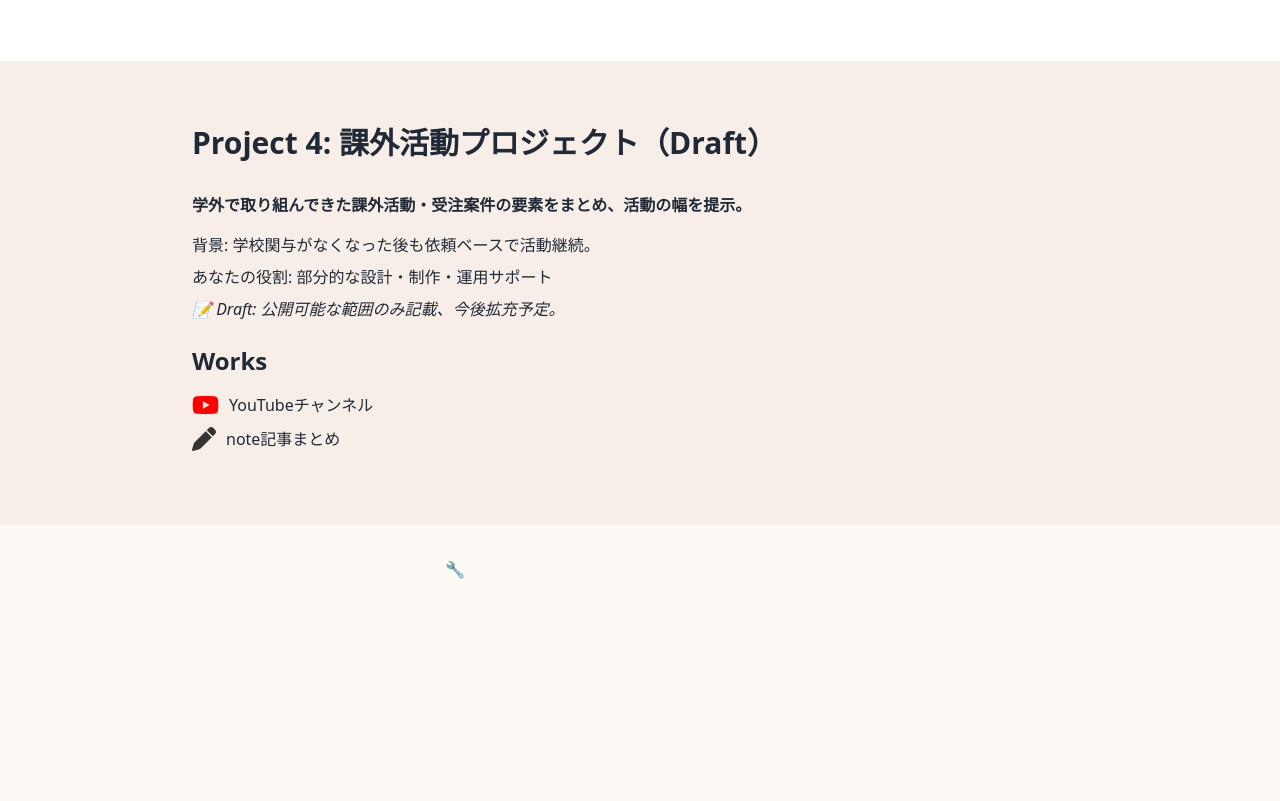
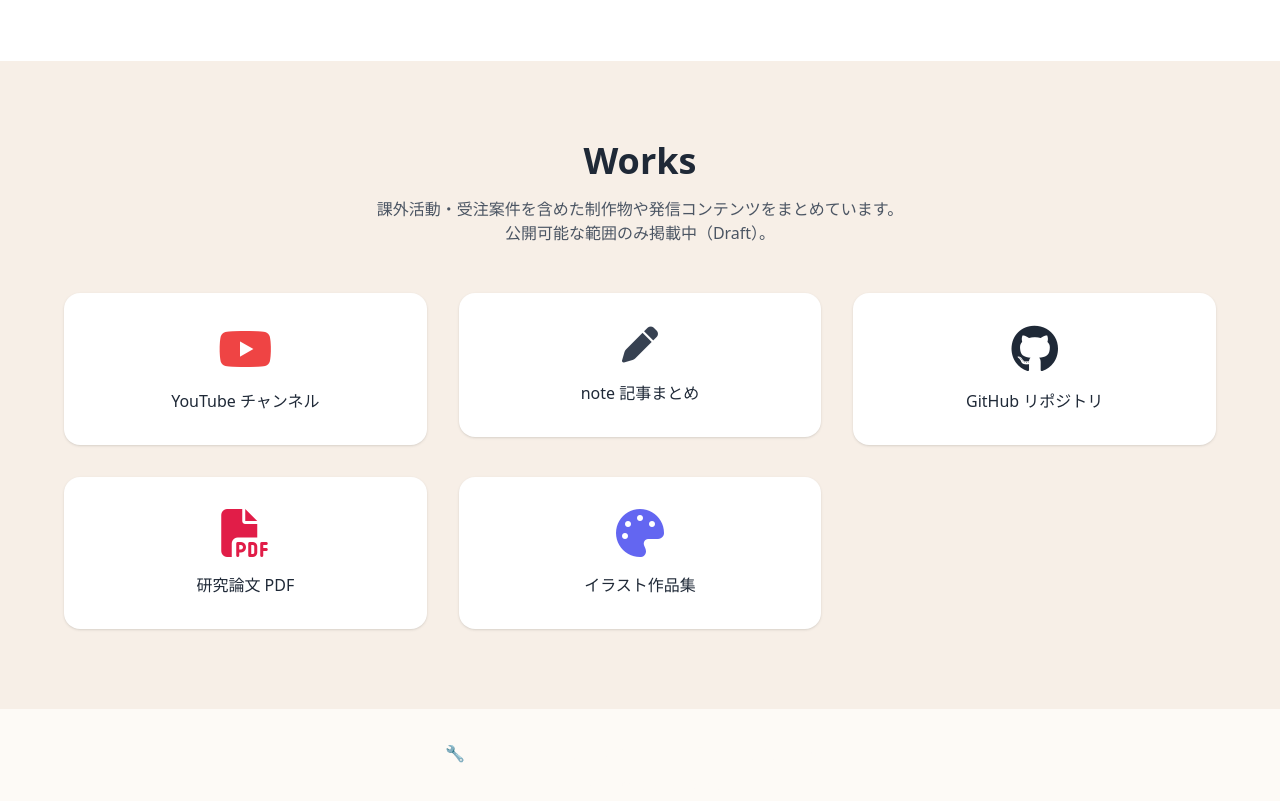
Before and after one commit to snoopysekaowa773-beep/myportfolio_20250901, a plain HTML site: page index.html in a window 1280 px wide. Shown: the part 1835-2636 px from the top of the page. Before the commit the page ends 2480 px from the top, so only its background shows below. Drawn offline with nearby package versions, Linux system fonts and the light colour scheme.

Commit message:
Update index.html

```diff
--- a/index.html
+++ b/index.html
@@ -53,31 +53,63 @@
     </div>
   </section>
 
-<section class="py-16 px-6 bg-[#f7efe7]">
-  <div class="max-w-4xl mx-auto">
-    <h2 class="text-3xl font-bold text-brown-700 mb-8">Project 4: 課外活動プロジェクト（Draft）</h2>
-    <p class="mb-4 font-semibold">学外で取り組んできた課外活動・受注案件の要素をまとめ、活動の幅を提示。</p>
-    <p class="mb-2">背景: 学校関与がなくなった後も依頼ベースで活動継続。</p>
-    <p class="mb-2">あなたの役割: 部分的な設計・制作・運用サポート</p>
-    <p class="italic mb-6">📝 Draft: 公開可能な範囲のみ記載、今後拡充予定。</p>
+<section class="py-20 px-6 bg-[#f7efe7]">
+  <div class="max-w-6xl mx-auto text-center">
+    <h2 class="text-4xl font-bold text-brown-700 mb-4">Works</h2>
+    <p class="text-gray-600 mb-12">
+      課外活動・受注案件を含めた制作物や発信コンテンツをまとめています。<br class="hidden sm:block">
+      公開可能な範囲のみ掲載中（Draft）。
+    </p>
 
-    <h3 class="text-2xl font-semibold text-brown-600 mb-4">Works</h3>
-    <ul style="list-style: none; padding: 0;">
-      <li style="margin: 10px 0;">
-        <a href="https://www.youtube.com/@FromMToD" target="_blank" style="text-decoration: none; display: flex; align-items: center; gap: 10px;">
-          <i class="fab fa-youtube" style="color: red; font-size: 1.5rem;"></i>
-          YouTubeチャンネル
+    <ul class="grid gap-8 sm:grid-cols-2 lg:grid-cols-3">
+      <!-- YouTube -->
+      <li>
+        <a href="https://www.youtube.com/@FromMToD" target="_blank"
+           class="flex flex-col items-center gap-4 p-8 bg-white rounded-2xl shadow hover:shadow-lg hover:-translate-y-1 transition">
+          <i class="fab fa-youtube text-5xl text-red-500"></i>
+          <span class="font-medium text-gray-800">YouTube チャンネル</span>
         </a>
       </li>
-      <li style="margin: 10px 0;">
-        <a href="https://note.com/sitona_chemi" target="_blank" style="text-decoration: none; display: flex; align-items: center; gap: 10px;">
-          <i class="fa-solid fa-pen" style="color: #333; font-size: 1.5rem;"></i>
-          note記事まとめ
+
+      <!-- note -->
+      <li>
+        <a href="https://note.com/sitona_chemi" target="_blank"
+           class="flex flex-col items-center gap-4 p-8 bg-white rounded-2xl shadow hover:shadow-lg hover:-translate-y-1 transition">
+          <i class="fa-solid fa-pen text-4xl text-gray-700"></i>
+          <span class="font-medium text-gray-800">note 記事まとめ</span>
+        </a>
+      </li>
+
+      <!-- GitHub -->
+      <li>
+        <a href="https://github.com/ユーザー名" target="_blank"
+           class="flex flex-col items-center gap-4 p-8 bg-white rounded-2xl shadow hover:shadow-lg hover:-translate-y-1 transition">
+          <i class="fab fa-github text-5xl text-gray-800"></i>
+          <span class="font-medium text-gray-800">GitHub リポジトリ</span>
+        </a>
+      </li>
+
+      <!-- 論文PDF -->
+      <li>
+        <a href="your-paper.pdf" target="_blank"
+           class="flex flex-col items-center gap-4 p-8 bg-white rounded-2xl shadow hover:shadow-lg hover:-translate-y-1 transition">
+          <i class="fa-solid fa-file-pdf text-5xl text-rose-600"></i>
+          <span class="font-medium text-gray-800">研究論文 PDF</span>
+        </a>
+      </li>
+
+      <!-- イラスト作品 -->
+      <li>
+        <a href="your-art-gallery-link" target="_blank"
+           class="flex flex-col items-center gap-4 p-8 bg-white rounded-2xl shadow hover:shadow-lg hover:-translate-y-1 transition">
+          <i class="fa-solid fa-palette text-5xl text-indigo-500"></i>
+          <span class="font-medium text-gray-800">イラスト作品集</span>
         </a>
       </li>
     </ul>
   </div>
 </section>
+
 
   <!-- Footer -->
   <footer class="py-8 bg-brown-800 text-[#fdfaf6] text-center">
```
